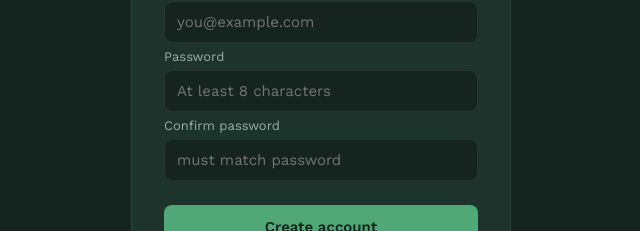
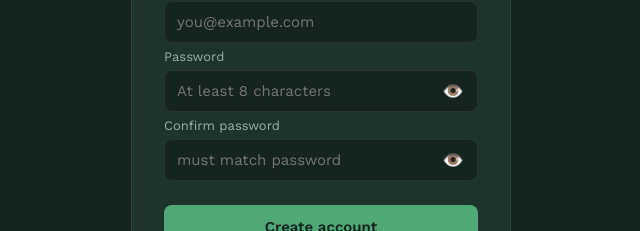
Before and after one commit to hlungwani-al/we-alive, an Angular app in the folder Frontend/: page /register in a window 1280 px wide. Shown: the part 344-575 px from the top of the page, without its empty margins (319-959 px from the left). Built offline with nearby package versions, Linux system fonts and the light colour scheme.

Commit message:
added toggle visibility for register

```diff
--- a/Frontend/src/app/features/auth/auth-shell.css
+++ b/Frontend/src/app/features/auth/auth-shell.css
@@ -112,3 +112,27 @@
   font-size: 13.5px;
   color: var(--text-secondary);
 }
+
+.input-wrapper {
+  position: relative;
+  display: flex;
+  align-items: center;
+}
+
+.input-wrapper input {
+  width: 100%;
+  padding-right: 40px; /* Make space so text doesn't overlap the icon */
+}
+
+.toggle-visibility {
+  position: absolute;
+  right: 10px;
+  background: none;
+  border: none;
+  cursor: pointer;
+  padding: 4px;
+  font-size: 1.1rem;
+  display: flex;
+  align-items: center;
+  justify-content: center;
+}
--- a/Frontend/src/app/features/auth/register/register.component.html
+++ b/Frontend/src/app/features/auth/register/register.component.html
@@ -25,7 +25,12 @@
 
       <label class="field">
         <span>Password</span>
-        <input type="password" formControlName="password" autocomplete="new-password" placeholder="At least 8 characters" />
+        <div class="input-wrapper">
+          <input [type]="showPassword() ? 'text' : 'password'" formControlName="password" autocomplete="new-password" placeholder="At least 8 characters" />
+          <button type="button" class="toggle-visibility" (click)="togglePasswordVisibility()" [attr.arial-label]="showPassword() ? 'hide' : 'show'">
+            {{showPassword() ? '🙈' : '👁️'}}
+          </button>
+        </div>
       </label>
       @if (form.controls['password'].touched) {
         @if(form.controls['password'].hasError('minlength')){
@@ -38,7 +43,12 @@
 
       <label class="field">
         <span>Confirm password</span>
-        <input type="password" formControlName="confirmPassword" placeholder="must match password">
+        <div class="input-wrapper">
+          <input [type]="showConfirmPassword() ? 'password' : 'text'" formControlName="confirmPassword" placeholder="must match password">
+          <button type="button" (click)="toggleConfirmPasswordVisibility()" class="toggle-visibility" [attr.arial-label]="showPassword() ? 'hide' : 'show'">
+            {{showConfirmPassword() ? '🙈' : '👁️'}}
+          </button>
+        </div>
       </label>
       @if (form.controls['confirmPassword'].touched && form.controls['confirmPassword'].hasError('passwordMismatch')) {
         <p class="field-error">passwords don't match</p>
--- a/Frontend/src/app/features/auth/register/register.component.ts
+++ b/Frontend/src/app/features/auth/register/register.component.ts
@@ -34,6 +34,11 @@ export class RegisterComponent {
   readonly form: FormGroup;
 
   readonly strongPasswordRegex = /^(?=.*[a-z])(?=.*[A-Z])(?=.*\d)(?=.*[@$!%*?&#])[A-Za-z\d@$!%*?&#]{8,}$/;
+  readonly showPassword = signal(false);
+  readonly showConfirmPassword = signal(false);
+
+  readonly isSubmitting = signal(false);
+  readonly errorMessage = signal<string | null>(null);
 
   constructor(
     private readonly fb: FormBuilder,
@@ -48,8 +53,13 @@ export class RegisterComponent {
     }, {validators: passwordMatchValidator});
   }
 
-  readonly isSubmitting = signal(false);
-  readonly errorMessage = signal<string | null>(null);
+  togglePasswordVisibility(): void {
+    this.showPassword.update(value => !value);
+  }
+
+  toggleConfirmPasswordVisibility(): void {
+    this.showConfirmPassword.update(value => !value);
+  }
 
   submit(): void {
     if (this.form.invalid || this.isSubmitting()) {
```
